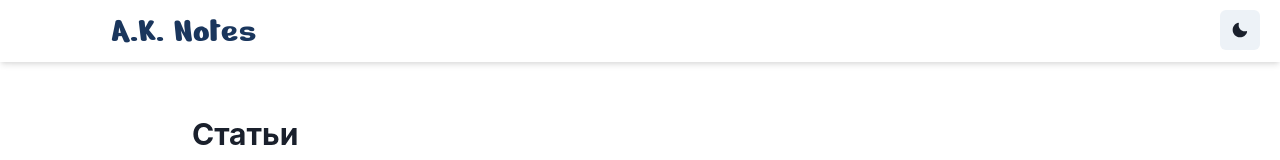
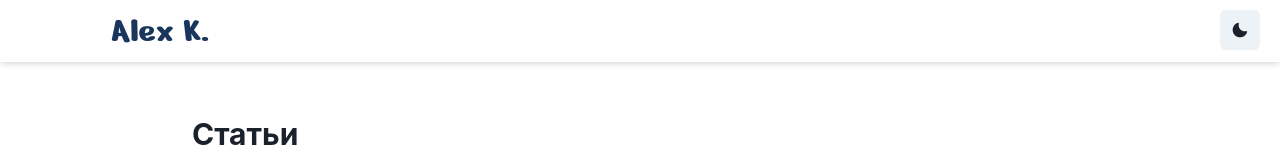
Before and after one commit to Alveek/my-next-blog, a Next.js app: page / in a window 1280 px wide. Shown: the top 160 px of the page. Built offline with nearby package versions, Linux system fonts and the light colour scheme.

Commit message:
change aknotes to alex-k

```diff
--- a/components/Nav.js
+++ b/components/Nav.js
@@ -39,7 +39,7 @@ export default function Nav() {
 							margin={0}
 							cursor="pointer"
 						>
-							A.K. Notes
+							Alex K.
 						</Text>
 					</NextLink>
 				</Flex>
```
